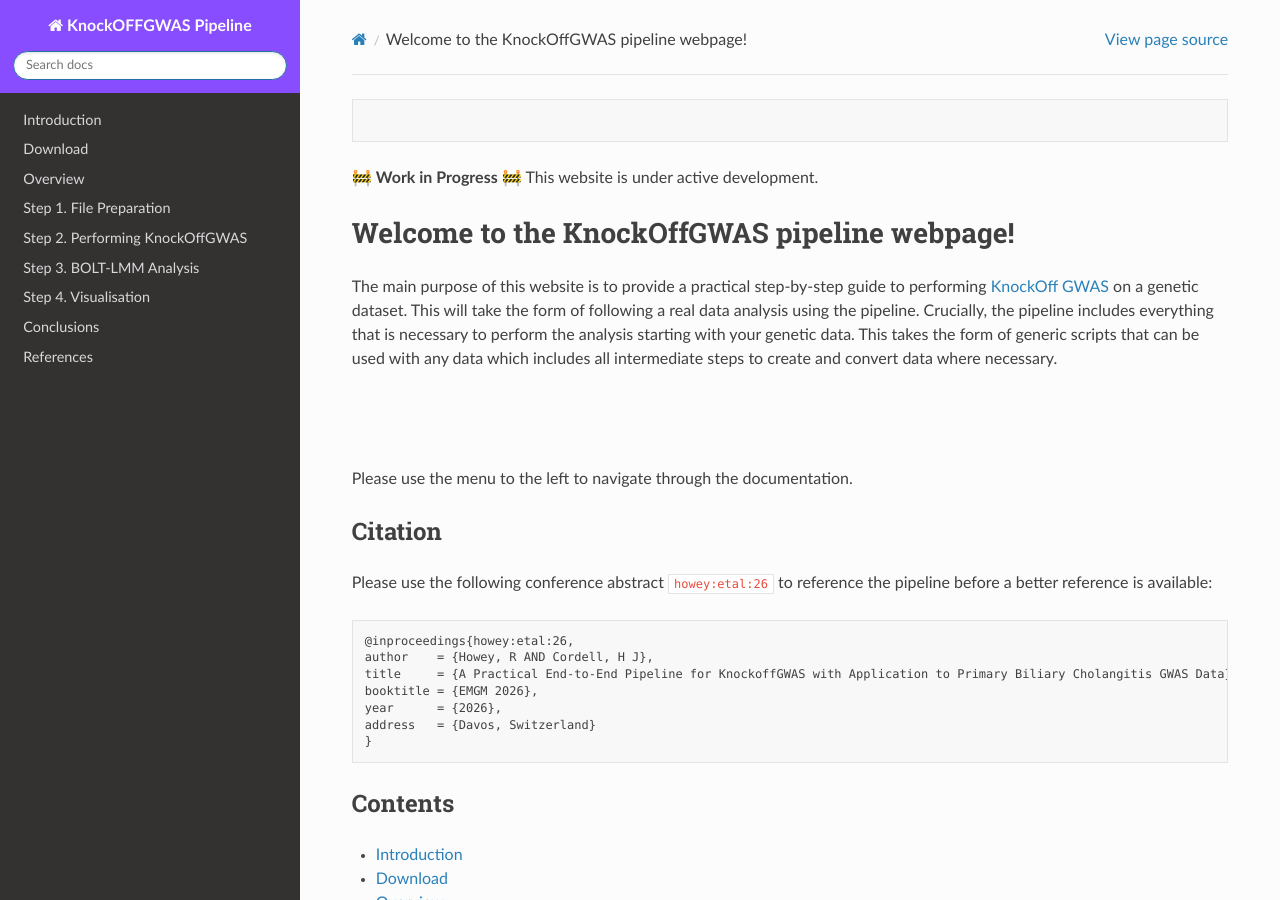
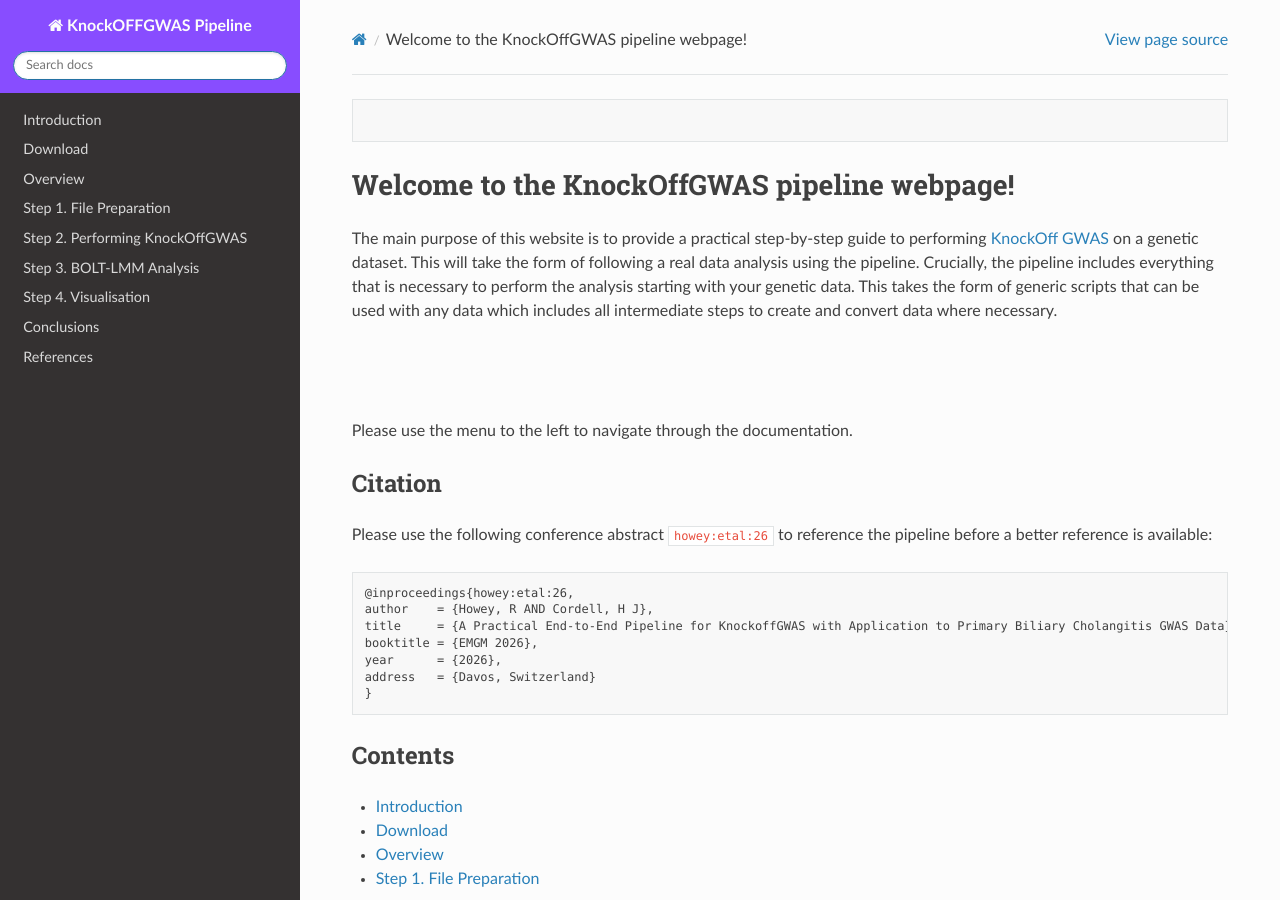
Before and after one commit to NewcastleRSE/knockoff-gwas, a Sphinx documentation site: the page built from docs/index.rst, in a window 1280 px wide and 900 px high. Built offline with Sphinx 7.4.7 and the Read the Docs theme 3.1.0, drawn with Linux system fonts in a browser that asks for light colours; cross-references to code outside the pages are shown as plain code.

Commit message:
Removed work in progress

```diff
--- a/docs/index.rst
+++ b/docs/index.rst
@@ -1,8 +1,6 @@
 .. Created 15/01/2026
 
 .. code-block:: none
-
-🚧 **Work in Progress** 🚧 This website is under active development.
 
 Welcome to the KnockOffGWAS pipeline webpage!
 =============================================
```
